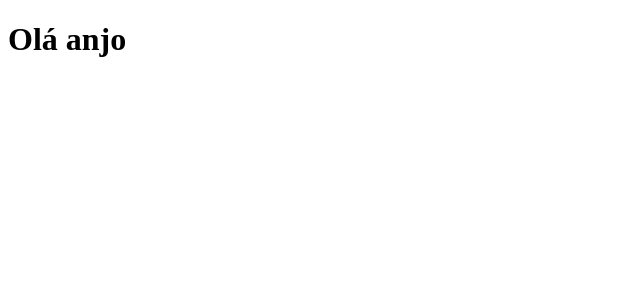
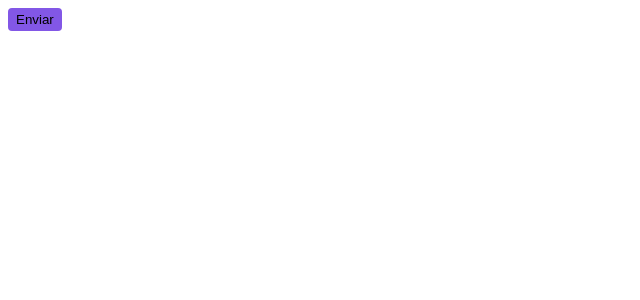
Before and after one commit to vanderL/next-shop-js, a Next.js app: page / in a window 1280 px wide. Shown: the top 300 px of the page, without its empty margins (0-640 px from the left). Built offline with nearby package versions, Linux system fonts and the light colour scheme.

Commit message:
feat: Config Stitches styles

```diff
--- a/package.json
+++ b/package.json
@@ -9,6 +9,7 @@
     "lint": "next lint"
   },
   "dependencies": {
+    "@stitches/react": "^1.2.8",
     "@types/node": "18.15.3",
     "@types/react": "18.0.28",
     "@types/react-dom": "18.0.11",
--- a/src/pages/_document.tsx
+++ b/src/pages/_document.tsx
@@ -1,4 +1,5 @@
 import { Html, Head, Main, NextScript } from 'next/document';
+import { getCssText } from '../styles';
 
 export default function Document() {
   return (
@@ -7,6 +8,8 @@ export default function Document() {
         <link rel="preconnect" href="https://fonts.googleapis.com" />
         <link rel="preconnect" href="https://fonts.gstatic.com" crossOrigin='anonymous' />
         <link href="https://fonts.googleapis.com/css2?family=Roboto:wght@400;700&display=swap" rel="stylesheet" />
+
+        <style id="stitches" dangerouslySetInnerHTML={{ __html: getCssText() }} />
       </Head>
       <body>
         <Main />
--- a/src/pages/index.tsx
+++ b/src/pages/index.tsx
@@ -1,5 +1,18 @@
+import { styled } from "../styles"
+
+const Button = styled('button', {
+  backgroundColor: "$banana",
+  borderRadius: 4,
+  border: 0,
+  padding: '4px 8px',
+
+  '&:hover': {
+    filter: 'brightness(0.8)'
+  }
+})
+
 export default function Home() {
   return (
-    <h1>Olá anjo</h1>
+    <Button>Enviar</Button>
   )
 }
--- /dev/null
+++ b/src/styles/index.ts
@@ -0,0 +1,9 @@
+import { createStitches } from "@stitches/react";
+
+export const { config, createTheme, styled, globalCss, getCssText, keyframes, css, theme } = createStitches({
+  theme: {
+    colors: {
+      banana: '#8257e6'
+    }
+  }
+})
```
Also changed, not shown: 1 other file (tests, documents, lock files or other folders).
